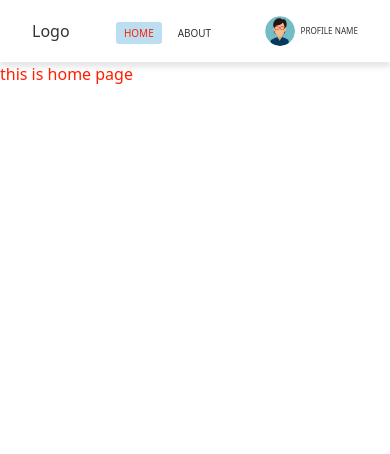
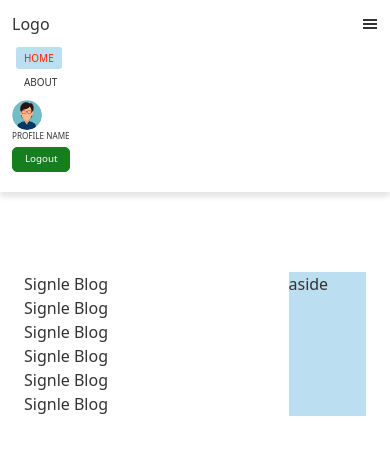
Before and after one commit to samsuzzaman1998/BasicBlog-Cilent, a React (Create React App) app: page / in a window 390 px wide. Shown: the top 454 px of the page. Built offline with nearby package versions, Linux system fonts and the light colour scheme.

Commit message:
update navbar

```diff
--- a/package.json
+++ b/package.json
@@ -9,6 +9,7 @@
     "daisyui": "^2.20.0",
     "react": "^18.2.0",
     "react-dom": "^18.2.0",
+    "react-icons": "^4.4.0",
     "react-router-dom": "^6.3.0",
     "react-scripts": "5.0.1",
     "web-vitals": "^2.1.4"
--- a/src/Components/Navbar/Navbar.css
+++ b/src/Components/Navbar/Navbar.css
@@ -8,12 +8,13 @@
     justify-content: space-between;
     align-items: center;
 }
-.nav-center .main-menu {
+
+.nav-right-left .main-menu {
     display: flex;
     justify-content: center;
     align-items: center;
 }
-.nav-center .main-menu li a {
+.nav-right-left .main-menu li a {
     text-transform: uppercase;
     margin: 0 0.25rem;
     padding: 0.25rem 0.5rem;
@@ -21,29 +22,33 @@
     font-size: calc(0.5rem + 0.5vw);
     font-weight: 400;
 }
-.nav-center .main-menu li a.active {
+.nav-right-left .main-menu li a.active {
     color: #ff1e00;
     background-color: #bbdef0;
 }
-
 .nav-right {
+    display: flex;
+    align-items: center;
+}
+.nav-right-right {
     display: flex;
     justify-content: flex-end;
     align-items: center;
 }
-.nav-right > img {
+.nav-right-right > img {
     width: 30px;
     height: 30px;
     border-radius: 50%;
     margin-right: 5px;
 }
-.nav-right > h6 {
+.nav-right-right > h6 {
     font-size: calc(0.4rem + 0.45vw);
     text-transform: uppercase;
     font-weight: 500;
+    margin-right: 10px;
 }
 
-.nav-right .nav-btn {
+.nav-right-right .nav-btn {
     text-transform: capitalize;
     font-size: calc(0.5rem + 0.45vw);
     background-color: #157f1f;
@@ -52,3 +57,49 @@
     border-radius: 5px;
     border: 1px solid #157f1f;
 }
+
+/* ========== Responsive Navbar ========= */
+#toggler {
+    display: none;
+}
+
+@media (max-width: 768px) {
+    .navbar-wrapper {
+        padding: 0.75rem;
+    }
+    #toggler {
+        display: block;
+    }
+
+    .nav-container {
+        flex-direction: column;
+        justify-content: flex-start;
+        align-items: flex-start;
+    }
+    .nav-container .nav-left {
+        width: 100%;
+        display: flex;
+        justify-content: space-between;
+        align-items: center;
+    }
+    .nav-container .nav-right {
+        flex-direction: column;
+        align-items: flex-start;
+        margin: 0.5rem 0;
+    }
+    .nav-container .nav-right-right {
+        margin-top: 0.5rem;
+        flex-direction: column;
+        align-items: flex-start;
+    }
+    .nav-container .nav-right-right > h6 {
+        margin-right: 0;
+        margin-bottom: 5px;
+    }
+    .nav-container .nav-right .main-menu {
+        flex-direction: column;
+        align-items: flex-start;
+        width: 100%;
+        margin-left: 0;
+    }
+}
--- a/src/Components/Navbar/Navbar.js
+++ b/src/Components/Navbar/Navbar.js
@@ -3,6 +3,7 @@ import "./Navbar.css";
 import p1 from "../../assets/Profile/p1.jpg";
 import p2 from "../../assets/Profile/p2.jpg";
 import { Link, NavLink } from "react-router-dom";
+import { GiHamburgerMenu } from "react-icons/gi";
 
 const Navbar = () => {
     const user = true;
@@ -13,8 +14,12 @@ const Navbar = () => {
                 <div className="nav-container">
                     <div className="nav-left">
                         <Link to="/">Logo</Link>
+                        <div id="toggler">
+                            <GiHamburgerMenu />
                         </div>
-                    <div className="nav-center">
+                    </div>
+                    <div className="nav-right">
+                        <div className="nav-right-left">
                             <ul className="main-menu">
                                 <li>
                                     <NavLink to="/">Home</NavLink>
@@ -36,11 +41,12 @@ const Navbar = () => {
                                 )}
                             </ul>
                         </div>
-                    <div className="nav-right">
+                        <div className="nav-right-right">
                             {user ? (
                                 <>
                                     <img src={p1} alt="profile" />
                                     <h6>profile name</h6>
+                                    <button className="nav-btn">logout</button>
                                 </>
                             ) : (
                                 <>
@@ -52,6 +58,7 @@ const Navbar = () => {
                         </div>
                     </div>
                 </div>
+            </div>
         </nav>
     );
 };
--- /dev/null
+++ b/src/Components/SingleBlog/SingleBlog.js
@@ -0,0 +1,7 @@
+import React from "react";
+
+const SingleBlog = () => {
+    return <div>Signle Blog</div>;
+};
+
+export default SingleBlog;
--- a/src/Pages/HomePage/HomePage.css
+++ b/src/Pages/HomePage/HomePage.css
@@ -0,0 +1,12 @@
+.blog-container {
+    padding: 5rem 1.5rem;
+    display: flex;
+    justify-content: space-between;
+}
+.blog-content-part {
+    flex: 9;
+    margin-right: 2rem;
+}
+.blog-aside-part {
+    flex: 3;
+}
--- a/src/Pages/HomePage/HomePage.js
+++ b/src/Pages/HomePage/HomePage.js
@@ -1,11 +1,24 @@
 import React from "react";
+import SingleBlog from "../../Components/SingleBlog/SingleBlog";
 import "./HomePage.css";
 
 const HomePage = () => {
     return (
-        <div>
-            <h1 className="text-primary">this is home page</h1>
-        </div>
+        <section className="sec-wrapper">
+            <div className="sec-container blog-container">
+                <div className="blog-content-part">
+                    <div className="blogs">
+                        <SingleBlog />
+                        <SingleBlog />
+                        <SingleBlog />
+                        <SingleBlog />
+                        <SingleBlog />
+                        <SingleBlog />
+                    </div>
+                </div>
+                <div className="blog-aside-part bg-neutral">aside</div>
+            </div>
+        </section>
     );
 };
 
```
Also changed, not shown: src/Components/SingleBlog/SingleBlog.css (added), 1 other file (tests, documents, lock files or other folders). Lines whose indentation alone changed are shown as unchanged.
